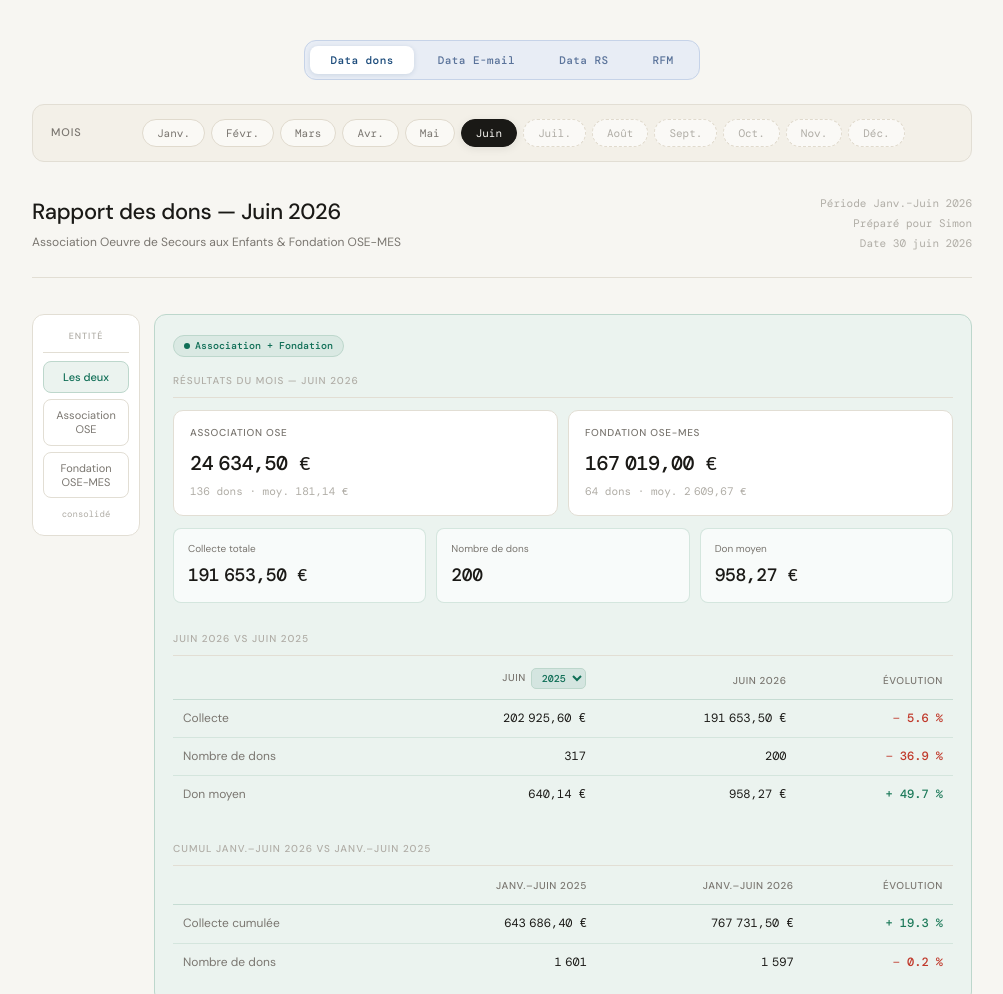
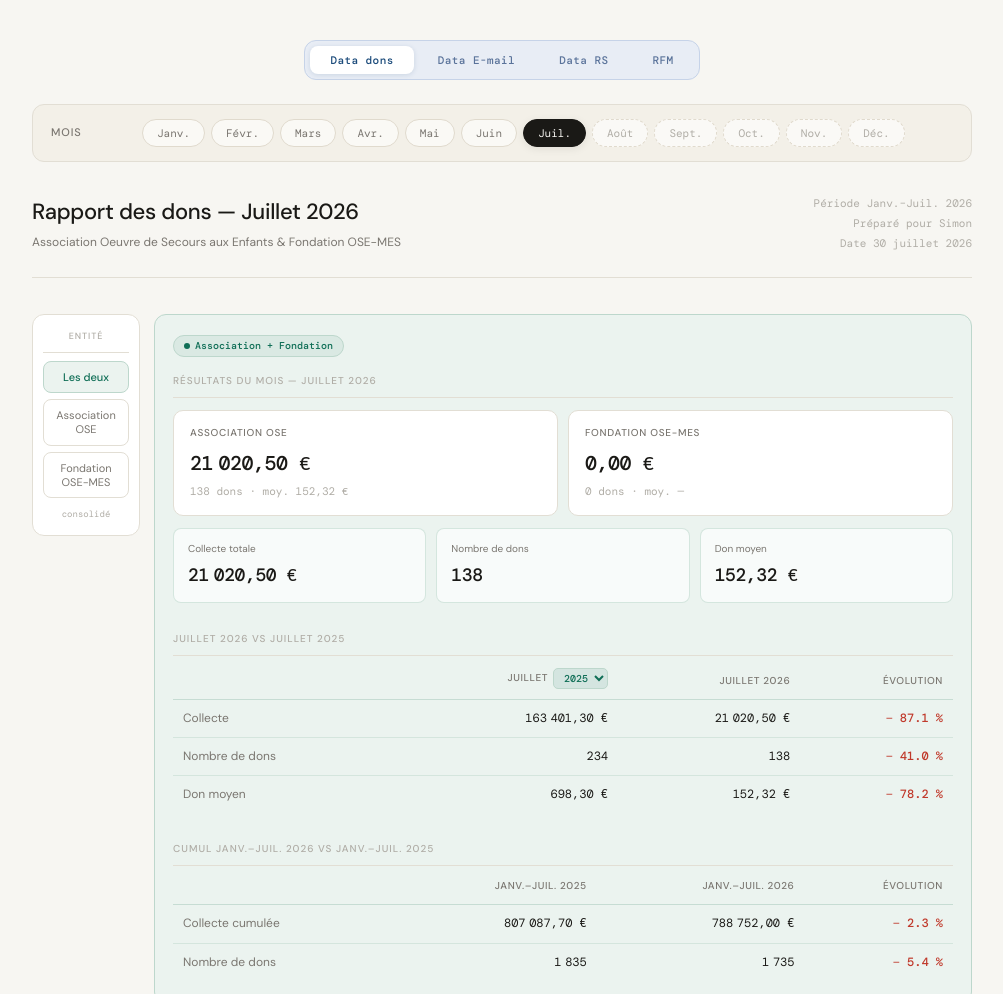
Before and after one commit to Fundraising-TEAM/data-OSE-2026, a plain HTML site: page index.html in a window 1280 px wide. Shown: the top 994 px of the page, without its empty margins (138-1141 px from the left). Drawn offline with nearby package versions, Linux system fonts and the light colour scheme.

Commit message:
Update 29 07 avec juillet

```diff
--- a/index.html
+++ b/index.html
@@ -637,7 +637,19 @@
     ytd_fond: { raw: 550952.00, dons:  286 },
     emails: [], emails_pending: true,
   },
-  Juillet:    { annee: "2026", periode: "Janv.–Juil.",    ytd_label: "Janv.–Juil.",    pending: true, ose: { raw: null, dons: null }, fond: { raw: null, dons: null }, ytd_ose: { raw: null, dons: null }, ytd_fond: { raw: null, dons: null }, emails: [], emails_pending: true },
+  Juillet: {
+    annee: "2026", periode: "Janv.–Juil.", ytd_label: "Janv.–Juil.",
+    ose:      { raw: 21020.50, dons: 138 },
+    fond:     { raw:     0.00, dons:   0 },
+    ytd_ose:  { raw: 237800.00, dons: 1449 },
+    ytd_fond: { raw: 550952.00, dons:  286 },
+    emails: [
+      { objet: "Donnez une seconde vie au cèdre d'Elie Wiesel !",        type: "Crowdfunding", date: "20/7", dest: "4 917", ouv: "46,27 %", clics: "4,6 %",  dons: "15", collecte: "1 128,00 €", moyen: "75,20 €"  },
+      { objet: "Une nouvelle vie pour le cèdre d'Elie Wiesel !",         type: "Crowdfunding", date: "22/7", dest: "2 857", ouv: "16,52 %", clics: "4,2 %",  dons: "5",  collecte: "876,00 €",   moyen: "175,20 €" },
+    ],
+    emails_total: { dest: "7 774", dons: "20", collecte: "2 004,00 €", moyen: "100,20 €" },
+    emails_pending: false,
+  },
   Août:       { annee: "2026", periode: "Janv.–Août",     ytd_label: "Janv.–Août",     pending: true, ose: { raw: null, dons: null }, fond: { raw: null, dons: null }, ytd_ose: { raw: null, dons: null }, ytd_fond: { raw: null, dons: null }, emails: [], emails_pending: true },
   Septembre:  { annee: "2026", periode: "Janv.–Sept.",    ytd_label: "Janv.–Sept.",    pending: true, ose: { raw: null, dons: null }, fond: { raw: null, dons: null }, ytd_ose: { raw: null, dons: null }, ytd_fond: { raw: null, dons: null }, emails: [], emails_pending: true },
   Octobre:    { annee: "2026", periode: "Janv.–Oct.",     ytd_label: "Janv.–Oct.",     pending: true, ose: { raw: null, dons: null }, fond: { raw: null, dons: null }, ytd_ose: { raw: null, dons: null }, ytd_fond: { raw: null, dons: null }, emails: [], emails_pending: true },
@@ -691,6 +703,12 @@
     segments: { Champion: 458, Fid_Loyaux: 1197, Potentiels: 101, Nouveaux: 193, Revenus: 70, Occasionnel: 1097, Risque_fuite: 176, Endormis: 278, Perdu: 7553 },
     prospect: 10181,
     total: 11123,
+  },
+  Juillet: {
+    date: '31 juillet 2026',
+    segments: { Champion: 453, Fid_Loyaux: 1201, Potentiels: 108, Nouveaux: 145, Revenus: 28, Occasionnel: 1177, Risque_fuite: 178, Endormis: 273, Perdu: 7583 },
+    prospect: 10181,
+    total: 11146,
   },
 };
 
@@ -1112,7 +1130,7 @@
 }
 
 // ── State ─────────────────────────────────────────────────────
-let currentMois   = "Juin";
+let currentMois   = "Juillet";
 let currentFilter = "total";
 let refYear       = 2025;
 let tempoRefYear  = 2025;
@@ -1377,7 +1395,7 @@
   });
 }
 
-render('Juin');
+render('Juillet');
 </script>
 </body>
 </html>
```
